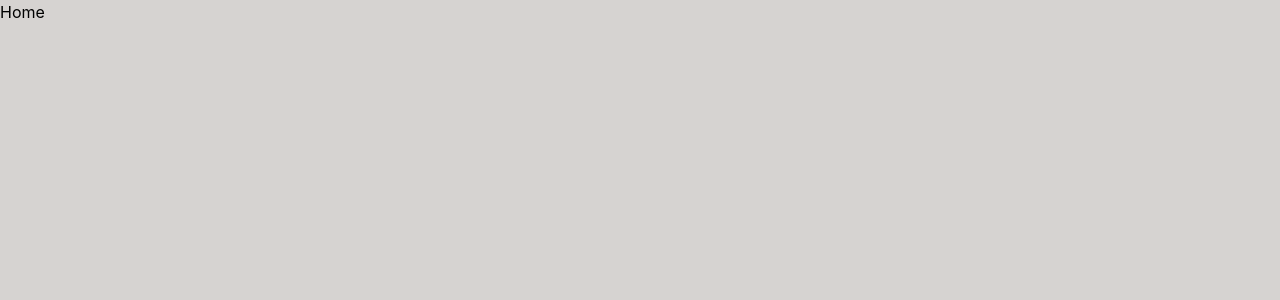
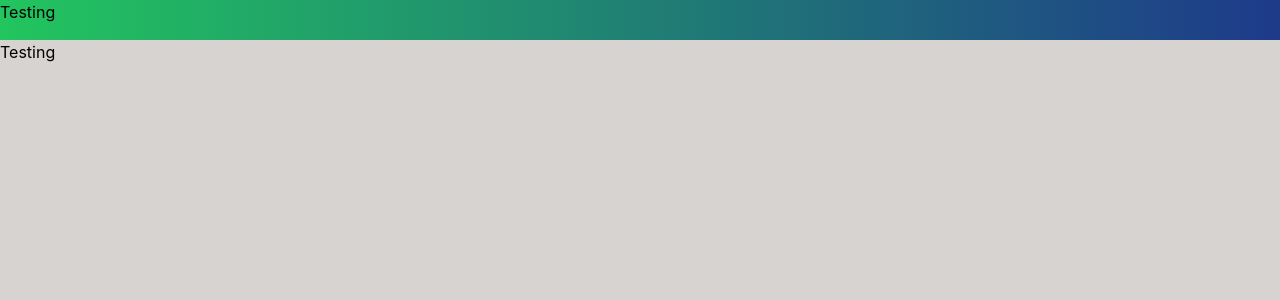
Before and after one commit to RushilBasappa/dataverse, a Next.js app: page / in a window 1280 px wide. Shown: the top 300 px of the page. Built offline with nearby package versions, Linux system fonts and the light colour scheme.

Commit message:
add header spacing

```diff
--- /dev/null
+++ b/components/header/Header.jsx
@@ -0,0 +1,11 @@
+import { React } from 'react';
+
+const Header = () => {
+  return(
+    <div className="h-20">
+      Testing
+    </div>
+  )
+}
+
+export default Header;
--- /dev/null
+++ b/components/index.js
@@ -0,0 +1,4 @@
+import TopHeader from "./topheader/TopHeader"
+import Header from "./header/Header"
+
+export { Header, TopHeader }
--- /dev/null
+++ b/components/topheader/TopHeader.jsx
@@ -0,0 +1,11 @@
+import { React } from 'react';
+
+const TopHeader = () => {
+  return(
+    <div className="h-10 bg-gradient-to-r from-green-500 to-blue-900">
+      Testing
+    </div>
+  )
+}
+
+export default TopHeader;
--- a/pages/index.js
+++ b/pages/index.js
@@ -1,11 +1,16 @@
 import Head from 'next/head'
 import Image from 'next/image'
 import styles from '../styles/Home.module.css'
+import {
+  TopHeader,
+   Header
+} from "../components"
 
 export default function Home() {
   return (
     <div className="h-screen bg-stone-300">
-      Home
+      <TopHeader />
+      <Header />
     </div>
   )
 }
```
